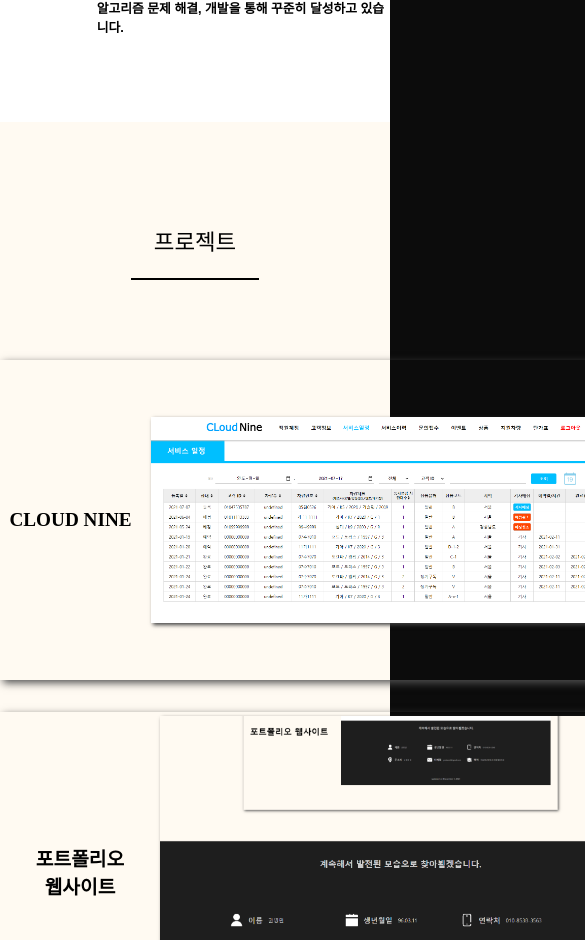
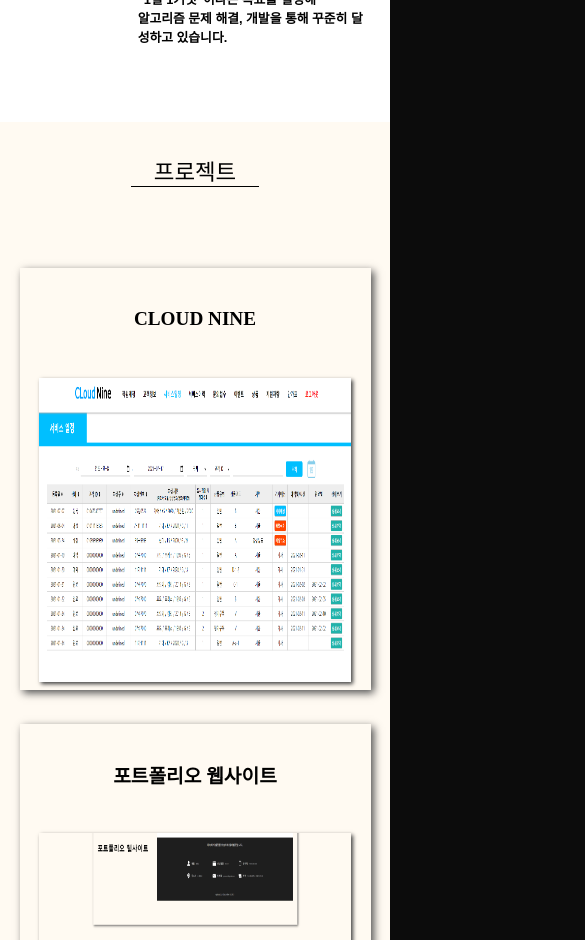
Before and after one commit to ymkwon3/web, a React (Create React App) app in the folder web/: page / in a window 390 px wide. Shown: the part 1060-2000 px from the top of the page, 585 px wide, since content can reach past the window. Built offline with nearby package versions, Linux system fonts and the light colour scheme.

Commit message:
반응형 수정

```diff
--- a/web/src/App.jsx
+++ b/web/src/App.jsx
@@ -77,11 +77,11 @@
             </div>
           </div>
           <div className="App-aboutMe flex-row">
-            <div className="subTitle" ref={(e) => slideRef.current[0] = e} style={{opacity : 0}}>
+            <div className="subTitle" ref={(e) => slideRef.current[0] = e} style={{ opacity: 0 }}>
               소개
             </div>
             <div className="column-line" ref={(e) => slideRef.current[1] = e} />
-            <div className="content flex-column" ref={(e) => slideRef.current[2] = e} style={{opacity : 0}}>
+            <div className="content flex-column" ref={(e) => slideRef.current[2] = e} style={{ opacity: 0 }}>
               좋은 개발자를 꿈꾸며 배우고 있는 권영민입니다.
               <br />
               좋은 기회로 외주를 경험하였고, 이를 통해 개발에 대한 흥미와
--- a/web/src/components/Footer.jsx
+++ b/web/src/components/Footer.jsx
@@ -11,45 +11,41 @@
                 <div className="footer-title">
                     계속해서 발전된 모습으로 찾아뵙겠습니다.
                 </div>
-                <div>
                 <div className="flex-row">
                     <div className="flex-row icon-name-section">
-                            <div className="svg-div"><img className="svg-size" src="images/user.svg" alt="userImage"/></div>
+                        <div className="svg-div"><img className="svg-size" src="images/user.svg" alt="userImage" /></div>
                         <div className="sub-heading">이름 </div>
                         <div className="sub-content">권영민</div>
                     </div>
                     <div className="flex-row icon-name-section">
-                            <div className="svg-div"><img className="svg-size" src="images/calendar.svg" alt="userImage"/></div>
+                        <div className="svg-div"><img className="svg-size" src="images/calendar.svg" alt="userImage" /></div>
                         <div className="sub-heading">생년월일 </div>
                         <div className="sub-content">96.03.11</div>
                     </div>
                     <div className="flex-row icon-name-section">
-                            <div className="svg-div"><img className="svg-size" src="images/phone.svg" alt="userImage"/></div>
+                        <div className="svg-div"><img className="svg-size" src="images/phone.svg" alt="userImage" /></div>
                         <div className="sub-heading">연락처 </div>
                         <div className="sub-content">010-8538-3563</div>
                     </div>
-                    </div>
 
-                    <div className="flex-row">
                     <div className="flex-row icon-name-section">
-                            <div className="svg-div"><img className="svg-size" src="images/address.svg" alt="userImage"/></div>
+                        <div className="svg-div"><img className="svg-size" src="images/address.svg" alt="userImage" /></div>
                         <div className="sub-heading">주소지 </div>
                         <div className="sub-content">상경의 꿈</div>
                     </div>
                     <div className="flex-row icon-name-section">
-                            <div className="svg-div"><img className="svg-size" src="images/email.svg" alt="userImage"/></div>
+                        <div className="svg-div"><img className="svg-size" src="images/email.svg" alt="userImage" /></div>
                         <div className="sub-heading">이메일 </div>
                         <div className="sub-content">ymkwon3@gmail.com</div>
                     </div>
                     <div className="flex-row icon-name-section">
-                            <div className="svg-div"><img className="svg-size" src="images/education.svg" alt="userImage"/></div>
+                        <div className="svg-div"><img className="svg-size" src="images/education.svg" alt="userImage" /></div>
                         <div className="sub-heading">학력 </div>
                         <div className="sub-content">국립경상대학교 컴퓨터과학과</div>
                     </div>
                 </div>
-                </div>
                 <div className="footer-update">
-                    updated on December 5, 2021
+                    updated on December 7, 2021
                 </div>
             </div>
         </>
--- a/web/src/css/App.css
+++ b/web/src/css/App.css
@@ -10,6 +10,7 @@
 body {
   background-color: rgb(12, 12, 12);
   font-size: 10px;
+  transition: 0.2s all;
 }
 
 a {
@@ -22,13 +23,8 @@
   transform: scale(1.02);
 }
 
-.img-shadow {
-  box-shadow: 0.1rem 0.1rem 0.25rem #404040;
-}
-
 .App {
   color: rgb(204, 204, 204);
-  width: 100vw;
 }
 .App > div {
   display: flex;
@@ -52,6 +48,10 @@
   height: 40vh;
 }
 
+.App-aboutMe > .subTitle {
+  margin-left: 2.0rem;
+}
+
 .App-project {
   background-color: #fffaf2;
   color: black;
@@ -61,12 +61,13 @@
 .App-footer {
   background-color: #1e1e1e;
 }
+
 .subTitle {
   position: relative;
   color: black;
   font-size: 1.8rem;
   user-select: none;
-  margin: 2rem 0;
+  white-space: nowrap;
 }
 
 .content {
@@ -177,13 +178,24 @@
   }
 }
 
-@media screen and (max-width:92rem) {
+@media screen and (orientation:portrait) {
+
+  .App-header > div {
+    font-size: 1.4rem;
+    width: 70vw;
+  }
+
+  .App-aboutMe > :nth-child(3) {
+    margin-right: 1.4rem;
+  }
+
   .content {
     font-size: 0.8rem;
+    white-space: pre-line;
   }
 
   .icon-name-section {
-    width: 16rem;
+    width: 18rem;
     margin: 1rem 0;
   }
 
@@ -207,7 +219,6 @@
 
   .subTitle {
     font-size: 1.4rem;
-    margin: 1.4rem 0;
   }
 
   .column-line {
@@ -215,4 +226,8 @@
     width: 0.05rem;
     margin: 0 2rem;
   }
+
+  .App-project {
+    padding: 2rem 0;
+  }
 }
--- a/web/src/css/Footer.css
+++ b/web/src/css/Footer.css
@@ -1,6 +1,12 @@
 .footer {
     height: 60vh;
+    width: 90vw;
     justify-content: space-around;
+}
+
+.footer >:nth-child(2) {
+    width: 80%;
+    flex-wrap: wrap;
 }
 
 .footer-title {
@@ -11,3 +17,16 @@
 .footer-update {
     font-size: 1.2rem;
 }
+
+@media screen and (orientation:portrait) {
+    .footer {
+        padding-top: 2.0rem;
+    }
+    .footer-title {
+        font-weight: bold;
+        font-size: 1.2rem;
+    }
+    .footer-update {
+        font-size: 1.0rem;
+    }
+}
--- a/web/src/css/Project.css
+++ b/web/src/css/Project.css
@@ -1,6 +1,6 @@
 .project-box {
-    height: 30rem;
-    width: 60rem;
+    height: 50vh;
+    width: 50vw;
     margin: 1rem auto;
     position: relative;
     transform: rotateY(0deg);
@@ -30,16 +30,26 @@
 }
 
 .project-card-front > img {
-    width: 40rem;
+    width: 60%;
 }
 
 .project-title {
+    display: flex;
     font-size: 1.6rem;
     font-weight: bold;
     font-family: 'Black Han Sans';
+    word-break: keep-all;
+    flex: 2;
+    justify-content: center;
+    align-items: center;
     text-align: center;
-    word-break: keep-all;
 }
+
+.img-shadow {
+    box-shadow: 0.1rem 0.1rem 0.25rem #404040;
+    margin : 0.5rem;
+    flex: 6;
+  }
 
 .project-date {
     font-size: 1.0rem;
@@ -47,21 +57,19 @@
     margin: 1rem 0;
 }
 
-@media screen and (max-width:92rem) {
+@media screen and (orientation:portrait) {
     .project-box {
-        height: 20rem;
-        width: 40rem;
-        margin: 1rem auto;
-        position: relative;
-        transform: rotateY(0deg);
-        transition: 0.5s;
-        transform-style: preserve-3d;
-        box-shadow: 0.2rem 0.2rem 0.5rem #505050;
-        cursor: pointer;
+        height: 50vh;
+        width: 90vw;
+        margin: 2vh auto;
+    }
+
+    .project-card{
+        flex-direction: column;
     }
 
     .project-card-front > img {
-        width: 30rem;
+        width: 80vw;
     }
 
     .project-title {
@@ -71,4 +79,8 @@
     .project-date {
         font-size: 0.6rem;
     }
+
+    .project-card-back > div > .content {
+        padding: 1rem;
+    }
 }
```
Lines whose indentation alone changed are shown as unchanged.
